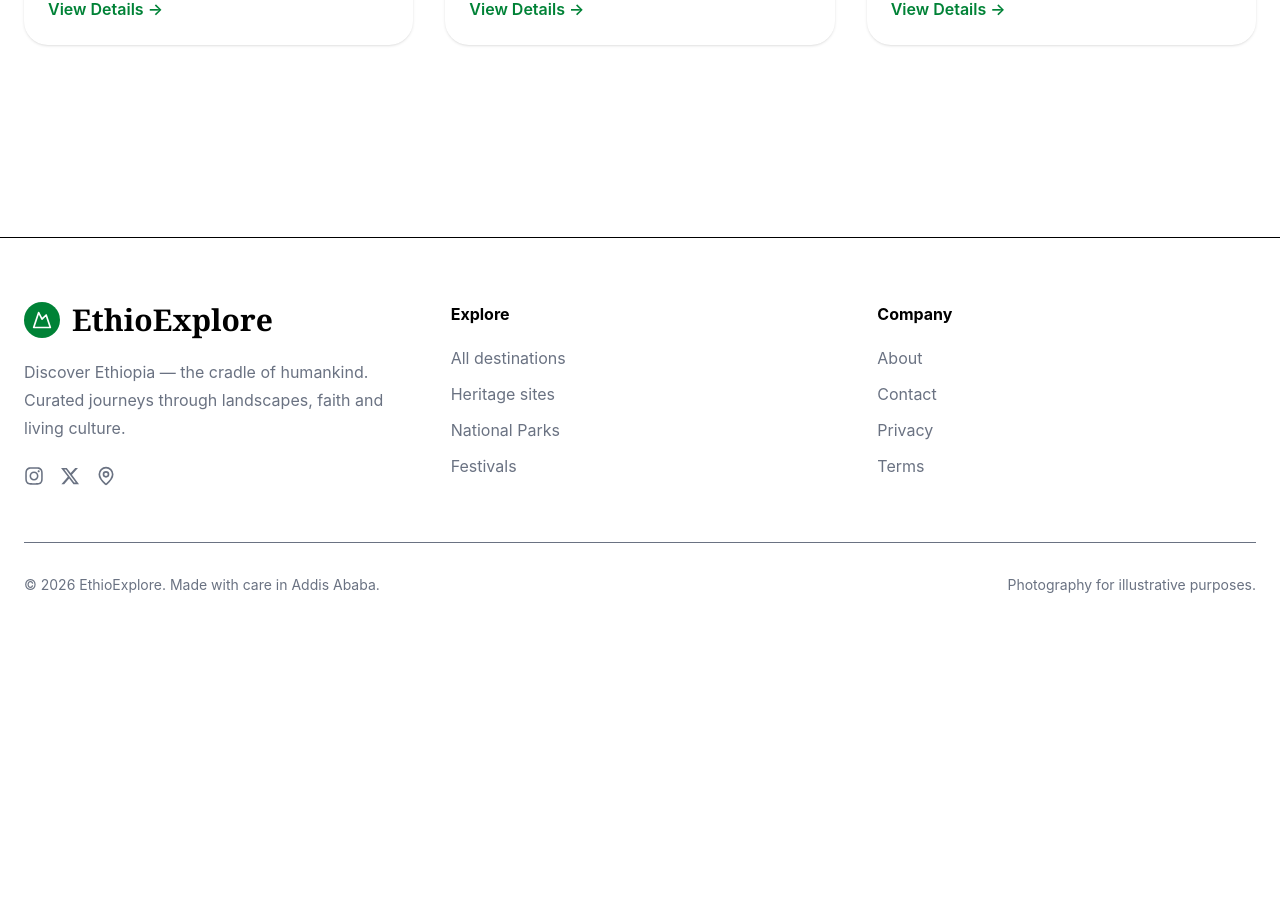
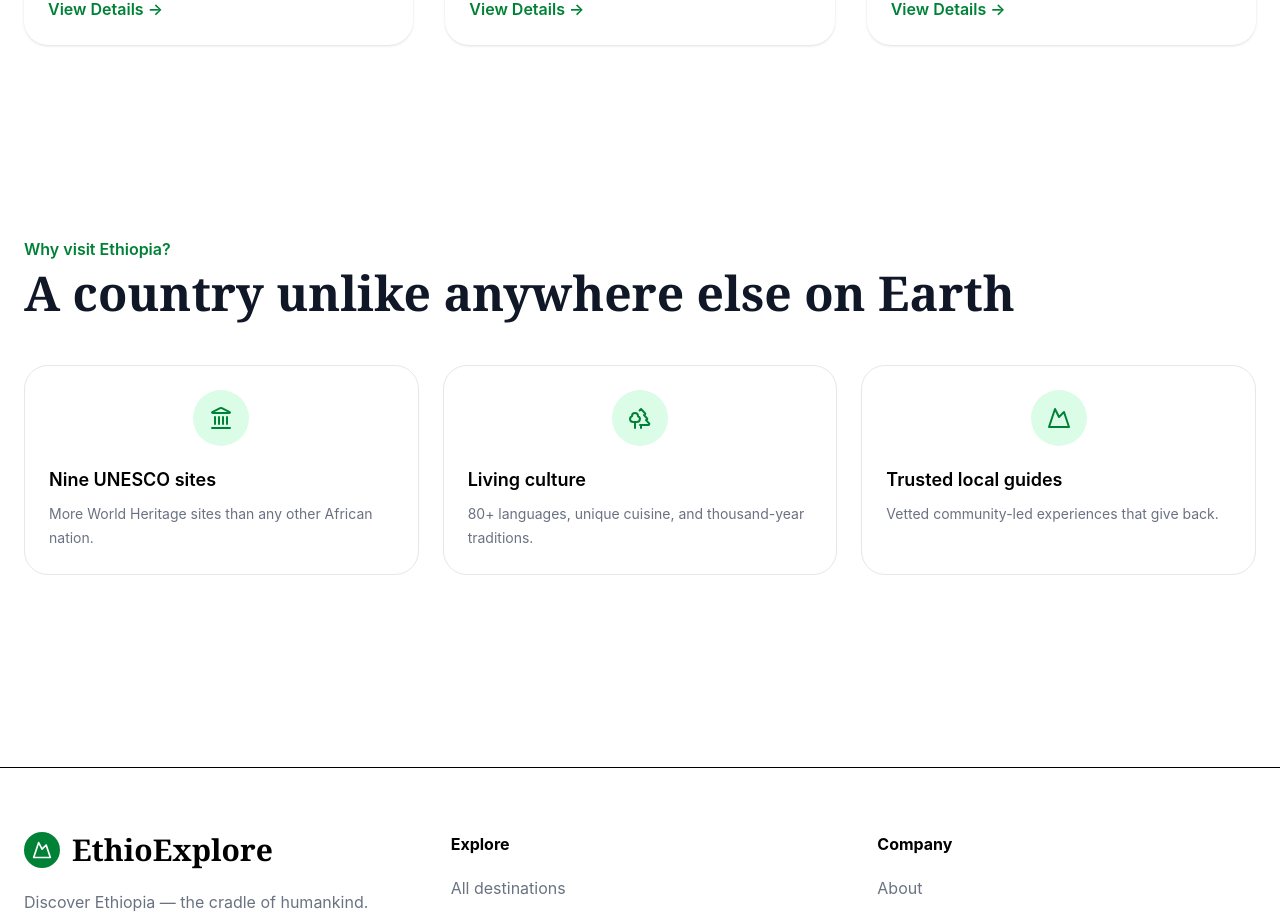
Before and after one commit to Meaza336/EthioExplore, a React (Vite) app: page / in a window 1280 px wide. Shown: the part 3557-4472 px from the top of the page. Before the commit the page ends 4216 px from the top, so only its background shows below. Built offline with nearby package versions, Linux system fonts and the light colour scheme.

Commit message:
add CategoriesC and improve App.tsx

```diff
--- a/src/App.tsx
+++ b/src/App.tsx
@@ -5,7 +5,7 @@ import FeaturedDestinations from "./components/FeaturedDestinations";
 import HeritageBanner from "./components/HeritageBanner ";
 import WildeLife from "./components/WildeLife";
 import Footer from "./components/Footer";
-
+import CategoriesC from "./components/CategoriesC"
 
 function App() {
   return (
@@ -16,6 +16,7 @@ function App() {
       <FeaturedDestinations />
       <HeritageBanner />
       <WildeLife />
+      <CategoriesC />
       <Footer />
     </div>
   );
--- /dev/null
+++ b/src/components/CategoriesC.tsx
@@ -0,0 +1,66 @@
+import {
+  Landmark,
+  Trees,
+  Mountain,
+} from "lucide-react";
+
+function Categories() {
+  const categories = [
+    {
+      icon: <Landmark className="w-6 h-6 text-green-700" />,
+      title: "Nine UNESCO sites",
+      description: "More World Heritage sites than any other African nation.",
+    },
+    {
+      icon: <Trees className="w-6 h-6 text-green-700" />,
+      title: "Living culture",
+      description: "80+ languages, unique cuisine, and thousand-year traditions.",
+    },
+    {
+      icon: <Mountain className="w-6 h-6 text-green-700" />,
+      title: "Trusted local guides",
+      description: "Vetted community-led experiences that give back.",
+    },
+  ];
+
+  return (
+    <section className="max-w-7xl mx-auto px-6 py-24">
+      {/* Heading */}
+      <div className="flex justify-between items-end mb-12">
+        <div>
+          <p className="text-green-700 font-semibold mb-2">
+            Why visit Ethiopia?
+          </p>
+
+          <h2 className="text-5xl font-serif font-semibold text-gray-900">
+            A country unlike anywhere else on Earth
+          </h2>
+        </div>
+      </div>
+
+      {/* Cards */}
+      <div className="grid grid-cols-2 md:grid-cols-3 lg:grid-cols-3 gap-6">
+        {categories.map((category) => (
+          <div
+            key={category.title}
+            className="border border-gray-200 rounded-3xl p-6 hover:shadow-lg transition duration-300 cursor-pointer"
+          >
+            <div className="w-14 h-14 rounded-full bg-green-100 flex items-center justify-center mx-auto mb-5">
+              {category.icon}
+            </div>
+
+            <h3 className="font-semibold text-lg mb-2">
+              {category.title}
+            </h3>
+
+            <p className="text-gray-500 text-sm leading-6">
+              {category.description}
+            </p>
+          </div>
+        ))}
+      </div>
+    </section>
+  );
+}
+
+export default Categories;
```
